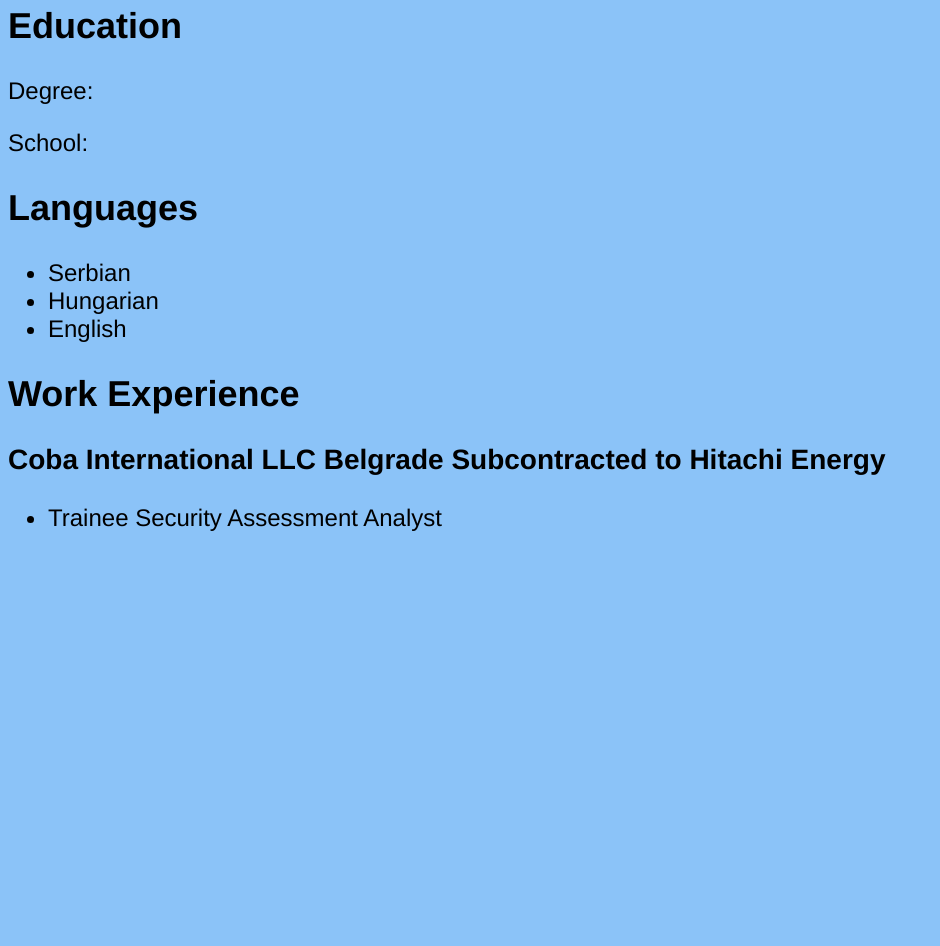
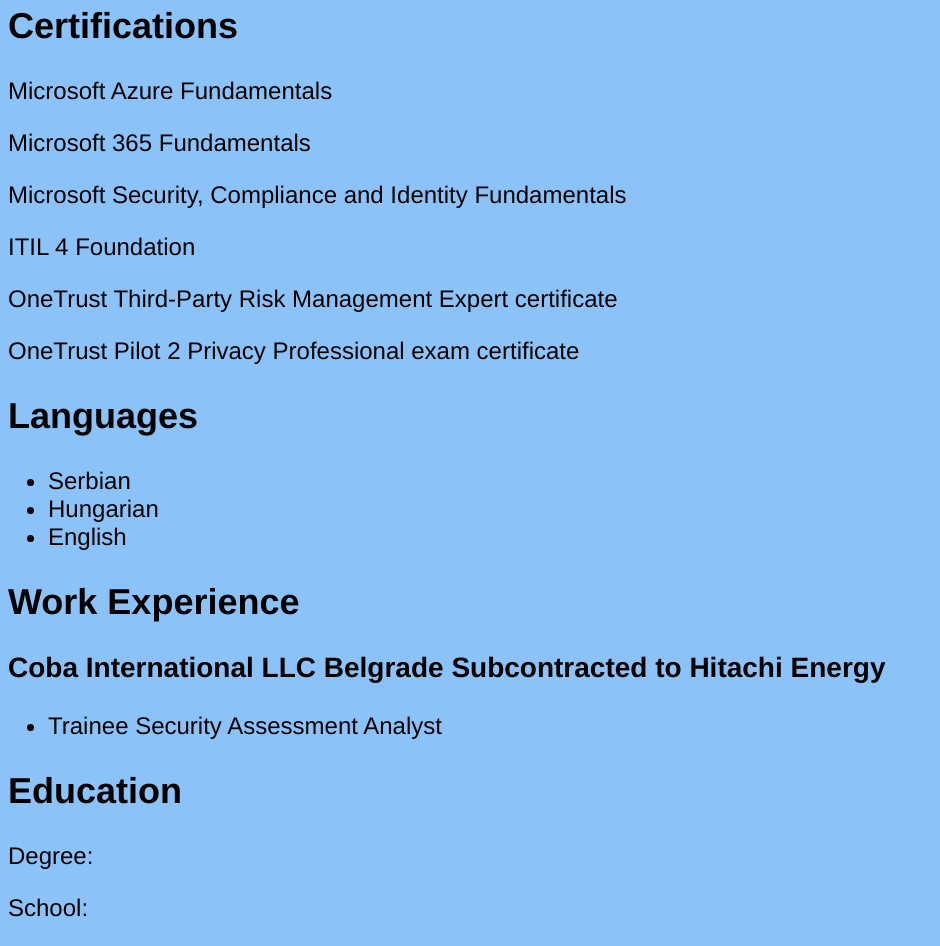
Before and after one commit to Robertns021/robertns021.github.io, a plain HTML site: page index.html in a window 1280 px wide. Shown: the part 400-1346 px from the top of the page, without its empty margins (0-940 px from the left). Before the commit the page ends 956 px from the top, so only its background shows below. Drawn offline with Linux system fonts and the light colour scheme.

Commit message:
Update
added certifications

```diff
--- a/index.html
+++ b/index.html
@@ -17,10 +17,14 @@
         <p>Email: <a href="mailto:molnarrobert99@yahoo.com">molnarrobert99@yahoo.com</a></p>
       </div>
       <div>
-        <h2>Education</h2>
+        <h2>Certifications</h2>
         <!-- Use below to place information-->
-        <p>Degree: </p>
-        <p>School: </p>
+        <p>Microsoft Azure Fundamentals</p>
+        <p>Microsoft 365 Fundamentals</p>
+        <p>Microsoft Security, Compliance and Identity Fundamentals</p>
+        <p>ITIL 4 Foundation</p>
+        <p>OneTrust Third-Party Risk Management Expert certificate</p>
+        <p>OneTrust Pilot 2 Privacy Professional exam certificate</p>
       </div>
       <div>
         <h2>Languages </h2>
@@ -41,6 +45,12 @@
             <!--li>Description 2</li-->
           </ul>
         </div>
+       </div>
+       <div>
+        <h2>Education</h2>
+        <!-- Use below to place information-->
+        <p>Degree: </p>
+        <p>School: </p>
       </div>
     </div>
   </body>
```
